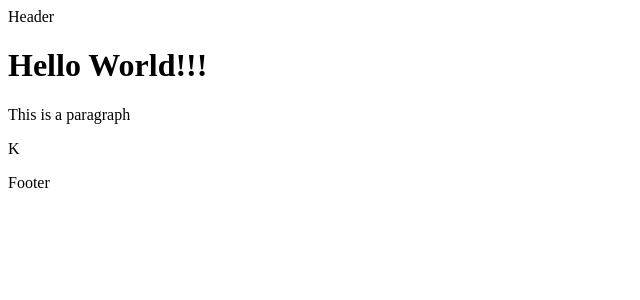
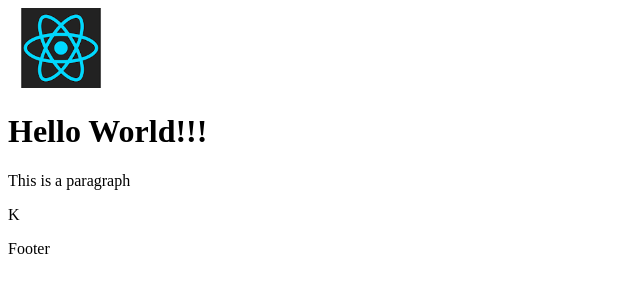
Before and after one commit to IbrahimMalgwi/task-application, a React (Create React App) app: page / in a window 1280 px wide. Shown: the top 300 px of the page, without its empty margins (0-640 px from the left). Built offline with nearby package versions, Linux system fonts and the light colour scheme.

Commit message:
created css files

```diff
--- a/src/components/Header.js
+++ b/src/components/Header.js
@@ -1,6 +1,11 @@
+import Logo from "../assets/react.png"
+import "./header.css";
+
 const Header = () => {
   return (
-    <div>Header</div>
+    <div>
+      <img className="logo" src={Logo} alt="" />
+    </div>
   )
 }
 
--- /dev/null
+++ b/src/components/header.css
@@ -0,0 +1,3 @@
+.logo {
+   height: 80px;
+}
```
Also changed, not shown: src/assets/react.png (added).
